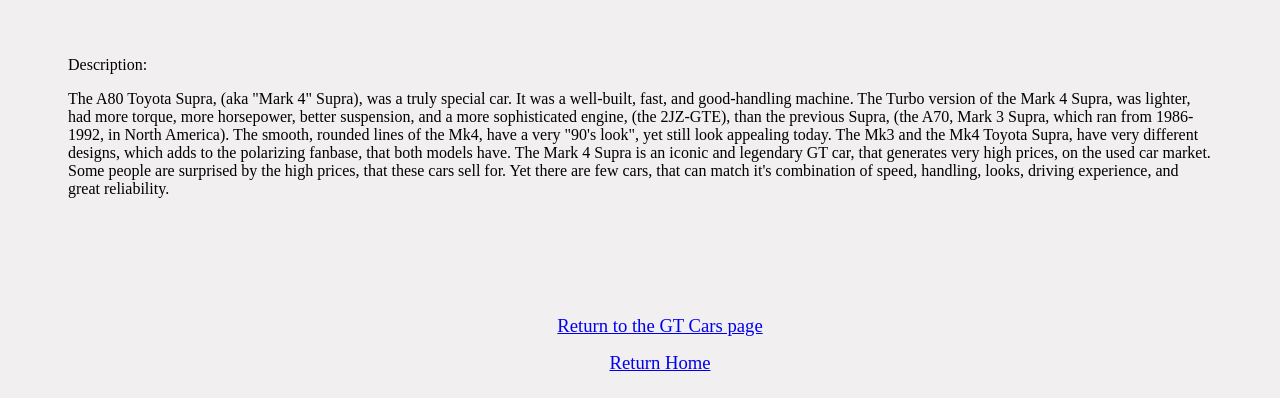
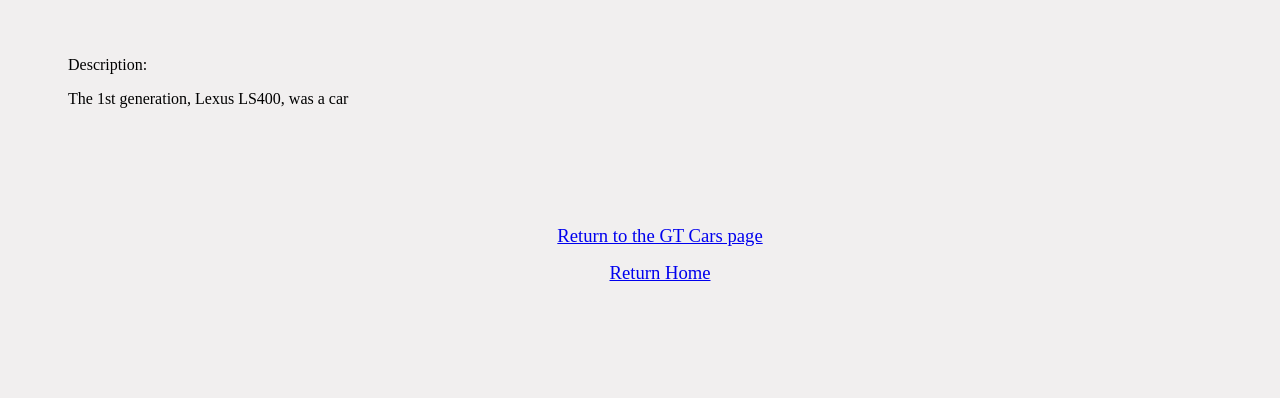
Before and after one commit to rmanneh2468/Cult_Classic_Japanese_Cars, a PHP site: the page made by Lexus LS400 (UCF 10).php in a window 1280 px wide. Shown: the part 1056-1454 px from the top of the page. After the commit the page ends 1337 px from the top, so only its background shows below. Run offline with PHP 8.4, Linux system fonts and the light colour scheme.

Commit message:
Update Lexus LS400 (UCF 10).php

```diff
--- a/Lexus LS400 (UCF 10).php
+++ b/Lexus LS400 (UCF 10).php
@@ -24,16 +24,7 @@
     <div id = "Lex_LS400_descrip">
         <p>Description:</p>
 
-        <p>The A80 Toyota Supra, (aka "Mark 4" Supra), was a truly special car. It was a well-built,
-        fast, and good-handling machine. The Turbo version of the Mark 4 Supra, was lighter, had more
-        torque, more horsepower, better suspension, and a more sophisticated engine, (the 2JZ-GTE), than the
-        previous Supra, (the A70, Mark 3 Supra, which ran from 1986-1992, in North America). The smooth,
-        rounded lines of the Mk4, have a very "90's look", yet still look appealing today. The Mk3 and
-        the Mk4 Toyota Supra, have very different designs, which adds to the polarizing fanbase, that both
-        models have. The Mark 4 Supra is an iconic and legendary GT car, that generates very high prices, on the
-        used car market. Some people are surprised by the high prices, that these cars sell for. Yet
-        there are few cars, that can match it's combination of speed, handling, looks, driving
-        experience, and great reliability.
+        <p>The 1st generation, Lexus LS400, was a car
         </p>
     </div>
 
```
